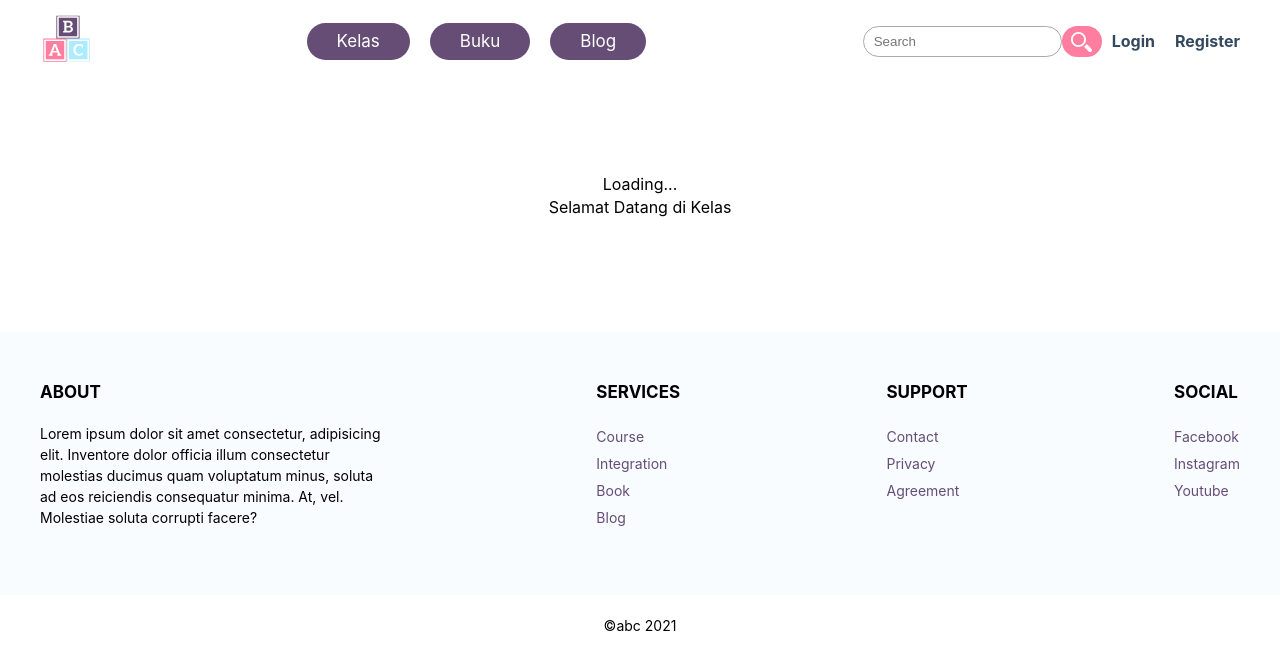
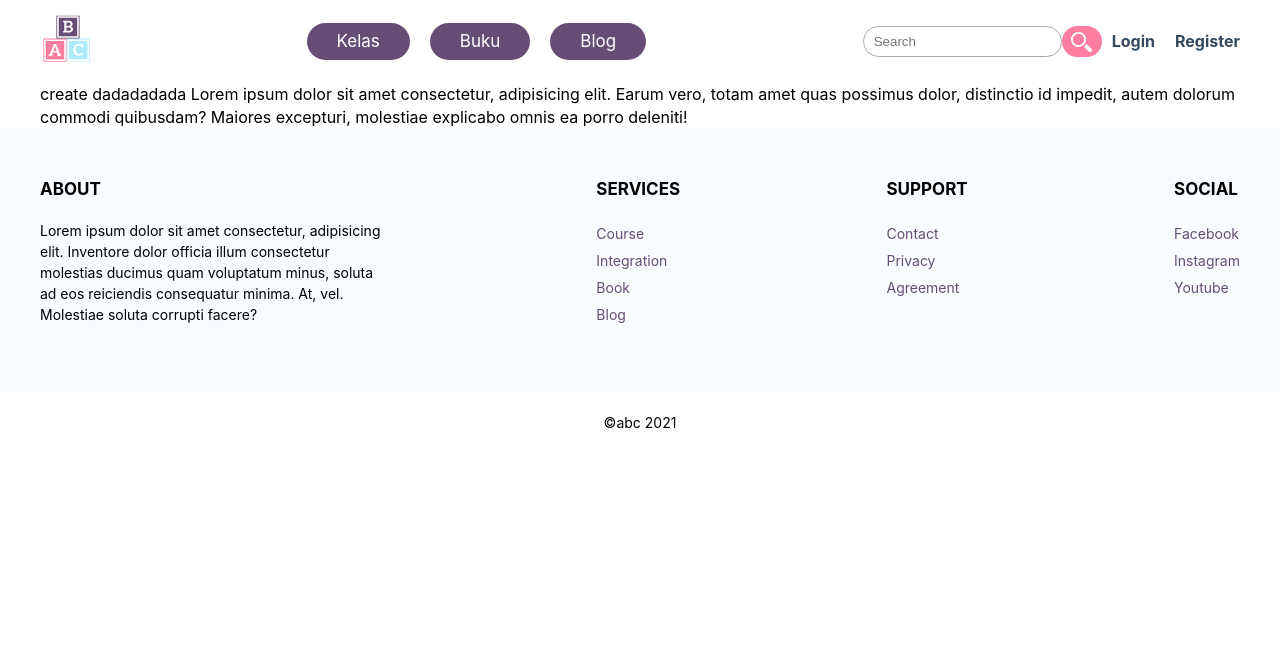
Before and after one commit to prasojopxl/react-ecommerce, a React (Create React App) app: page /kelas/create in a window 1280 px wide. Shown: the top 670 px of the page. Built offline with nearby package versions, Linux system fonts and the light colour scheme; no server answers.

Commit message:
route create data

```diff
--- a/src/App.js
+++ b/src/App.js
@@ -6,6 +6,7 @@ import { Kelas } from './containers/pages/kelas/Kelas';
 import { KelasDetail } from './containers//pages/kelas/KelasDetail';
 import { Login } from './containers/pages/login/Login';
 import { Register } from './containers/pages/register/Register';
+import { KelasCreate } from './containers/pages/kelas/KelasCreate';
 
 
 export const App = () => {
@@ -20,6 +21,7 @@ export const App = () => {
           <Route path="/blog" exact>Blog</Route>
           <Route path="/login" exact component={Login}></Route>
           <Route path="/register" exact component={Register}></Route>
+          <Route path="/kelas/create" exact component={KelasCreate}></Route>
           <Route path="/kelas/:id" exact component={KelasDetail}></Route>
           <Route path="/" exact component={Home}/>
         </Switch>
--- a/src/containers/pages/kelas/Kelas.jsx
+++ b/src/containers/pages/kelas/Kelas.jsx
@@ -27,6 +27,10 @@ export const Kelas = () => {
                 <Link to="/">Security</Link>
             </div>
 
+            <div className="container">
+                <button>Create Data</button>
+            </div>
+
             <div className="container wrp-listproduct">
                 {
                     product.map((item,i)=> {
--- /dev/null
+++ b/src/containers/pages/kelas/KelasCreate.jsx
@@ -0,0 +1,15 @@
+import React, {useEffect, useState} from 'react'
+import {useParams} from "react-router-dom";
+import axios from "axios";
+
+export const KelasCreate = () => {
+
+
+
+    return (
+        <div className="container wrp-kelasdetail">
+            create dadadadada
+            Lorem ipsum dolor sit amet consectetur, adipisicing elit. Earum vero, totam amet quas possimus dolor, distinctio id impedit, autem dolorum commodi quibusdam? Maiores excepturi, molestiae explicabo omnis ea porro deleniti!
+        </div>
+    )
+}
```
